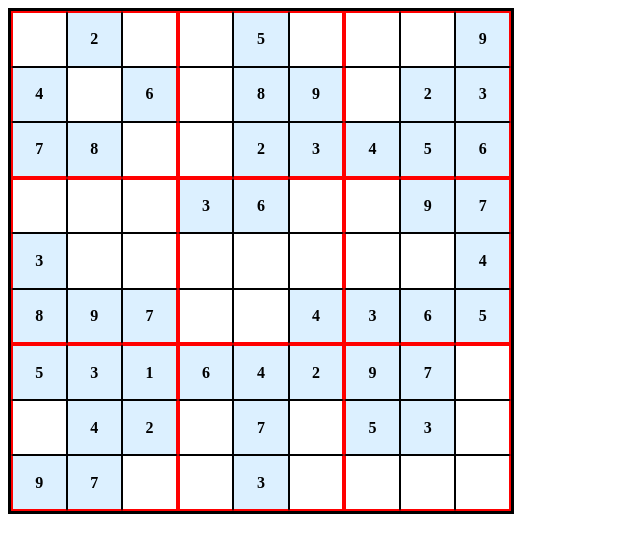
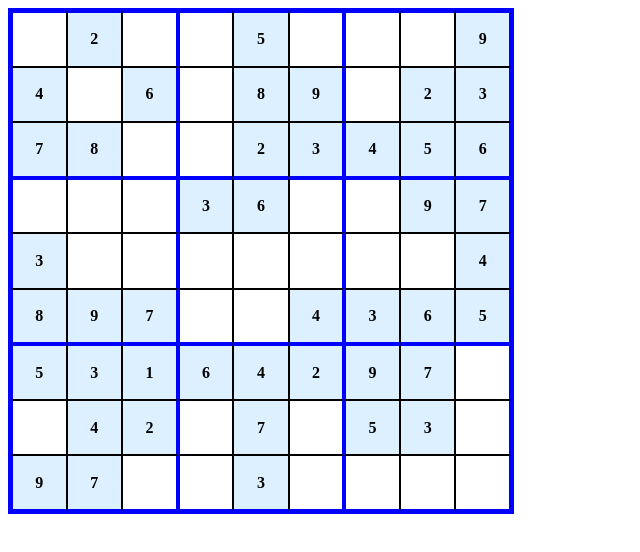
Before and after one commit to sankalplele/sudoku, a React (Vite) app: page / in a window 1280 px wide. Shown: the top 552 px of the page, without its empty margins (0-640 px from the left). Built offline with nearby package versions, Linux system fonts and the light colour scheme.

Commit message:
feat: add logic to submit box using enter and escape key

```diff
--- a/src/components/Board.jsx
+++ b/src/components/Board.jsx
@@ -1,4 +1,4 @@
-import { useState } from "react";
+import { useState, useEffect } from "react";
 import Box from "./Box";
 import { isValid } from "../features/board/validateInsertion";
 import { BOARD_SIZE, BOX_SIZE } from "../utils/constants";
@@ -40,6 +40,20 @@ function Board({ initialBoard, blockTraversal }) {
     setIsBoardEditing(false);
   };
 
+  useEffect(() => {
+    if (!editingCell) return;
+
+    const handleKeyDown = (event) => {
+      if (event.key === "Enter") {
+        handleSubmit();
+      } else if (event.key === "Escape") {
+        handleAbort();
+      }
+    };
+
+    window.addEventListener("keydown", handleKeyDown);
+    return () => window.removeEventListener("keydown", handleKeyDown);
+  }, [editingCell, handleSubmit, handleAbort]);
   return (
     <>
       <div
@@ -48,7 +62,7 @@ function Board({ initialBoard, blockTraversal }) {
           gridTemplateColumns: `repeat(${BOARD_SIZE}, 1fr)`,
           gridTemplateRows: `repeat(${BOARD_SIZE}, 1fr)`,
           justifyContent: "center",
-          border: "3px solid black",
+          border: "3px solid blue",
           aspectRatio: "1",
           width: "500px",
         }}
--- a/src/components/Box.jsx
+++ b/src/components/Box.jsx
@@ -28,10 +28,10 @@ function Box({
     <>
       <div
         style={{
-          borderTop: `${hasType && (type === "tl" || type === "t" || type === "tr") ? "2px solid red" : "1px solid black"}`,
-          borderRight: `${hasType && (type === "tr" || type === "r" || type === "br") ? "2px solid red" : "1px solid black"}`,
-          borderBottom: `${hasType && (type === "br" || type === "b" || type === "bl") ? "2px solid red" : "1px solid black"}`,
-          borderLeft: `${hasType && (type === "bl" || type === "l" || type === "tl") ? "2px solid red" : "1px solid black"}`,
+          borderTop: `${hasType && (type === "tl" || type === "t" || type === "tr") ? "2px solid blue" : "1px solid black"}`,
+          borderRight: `${hasType && (type === "tr" || type === "r" || type === "br") ? "2px solid blue" : "1px solid black"}`,
+          borderBottom: `${hasType && (type === "br" || type === "b" || type === "bl") ? "2px solid blue" : "1px solid black"}`,
+          borderLeft: `${hasType && (type === "bl" || type === "l" || type === "tl") ? "2px solid blue" : "1px solid black"}`,
           textAlign: "center",
           alignContent: "center",
           cursor: `${(!isBoardEditing && !isPreFilled) || isEditing ? "pointer" : "auto"}`,
--- a/src/features/board/generateRandomBoard.js
+++ b/src/features/board/generateRandomBoard.js
@@ -13,7 +13,6 @@ const fillBoard = (board, row, col) => {
   for (const num of arr) {
     if (isValid(board, row, col, num)) {
       board[row][col] = num;
-      console.log(row, col, num);
       if (fillBoard(board, row, col + 1)) return true;
       board[row][col] = 0;
     }
```
